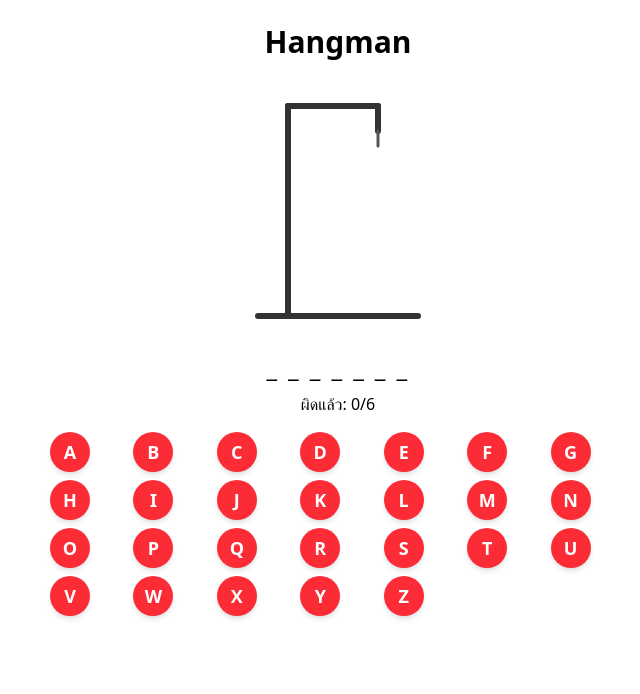
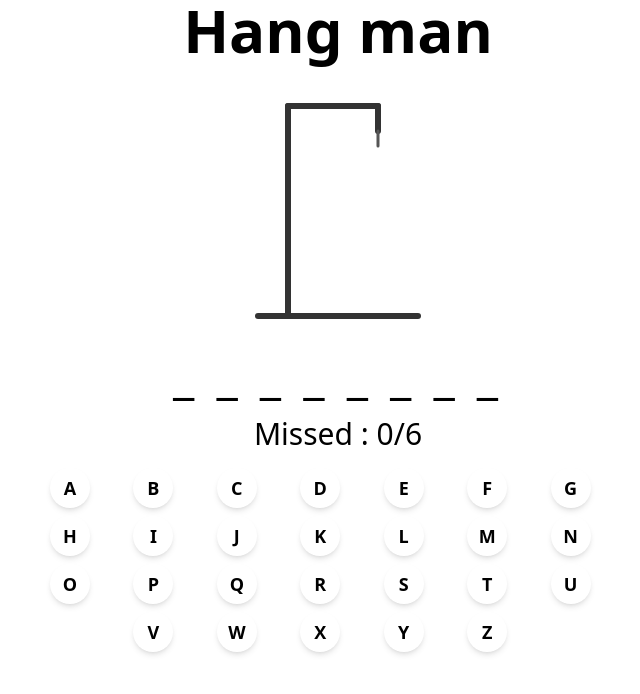
Before and after one commit to ApiwitchThongyoy/mini_project, a React (Vite) app: page /Hangman in a window 1280 px wide. Shown: the top 694 px of the page, without its empty margins (302-942 px from the left). Built offline with nearby package versions, Linux system fonts and the light colour scheme.

Commit message:
ตกแต่งหน้าHANGMANและกำลังทำหน้าหลัก

```diff
--- a/src/components/Hangman/Hangman.jsx
+++ b/src/components/Hangman/Hangman.jsx
@@ -2,7 +2,7 @@ import React, { useState } from "react";
 import HangmanGame from "./HangmanGame";
 import HangmanDrawing from "./HangmanDrawing";
 
-const words = ["python", "hangman", "object", "class", "inheritance"];
+const words = ["apple", "pieapple", "banana", "watermelon", "melon"];
 
 
 function HangmanGameSnapshot(gameObj) {
@@ -12,77 +12,85 @@ function HangmanGameSnapshot(gameObj) {
 export default function Hangman() {
   const [game, setGame] = useState(new HangmanGame(words));
 
+  // ฟังก์ชันเมื่อกดปุ่มตัวอักษร
   function handleGuess(letter) {
     game.guess(letter);
     setGame(HangmanGameSnapshot(game));
   }
 
+  // ฟังก์ชันรีเซ็ตเกม
   function resetGame() {
     game.resetGame();
     setGame(HangmanGameSnapshot(game));
   }
 
   return (
-    <div className="text-center font-sans mt-6">
-      <h1 className="text-3xl font-bold mb-4">Hangman</h1>
+    <div className="text-center font-sans">
+      {/* หัวข้อเกม */}
+      <h1 className="text-6xl font-bold mb-4">Hang man</h1>
 
-      {/* รูป */}
+      {/* รูปแขวน */}
       <HangmanDrawing wrong={game.wrong} />
 
-      {/* แสดงคำ */}
-      <p className="text-2xl tracking-widest mt-4">{game.displayWord()}</p>
+      {/* คำที่ต้องทาย */}
+      <p className="text-5xl tracking-widest mt-4">{game.displayWord()}</p>
 
-      {/* จำนวนครั้งเดาผิด */}
-      <p className="mt-2">
-        ผิดแล้ว: {game.wrong}/{game.maxAttempts}
+      {/* จำนวนครั้งผิด */}
+      <p className="mt-4 text-3xl">
+        Missed : {game.wrong}/{game.maxAttempts}
       </p>
 
       {/* ปุ่มตัวอักษร */}
       {!game.isGameOver() && (
-        <div className="max-w-xl mx-auto mt-4 grid grid-cols-7 gap-2 justify-center">
-          {"ABCDEFGHIJKLMNOPQRSTUVWXYZ".split("").map((letter) => (
+        <div className="max-w-xl mx-auto mt-4 grid grid-cols-7 gap-2">
+          {"ABCDEFGHIJKLMNOPQRSTUVWXYZ".split("").map((letter) => {
+            const isLastRow = letter === "V";
+            return (
               <button
                 key={letter}
                 onClick={() => handleGuess(letter)}
                 disabled={game.guessed.has(letter)}
-              className={`w-10 h-10 flex items-center justify-center rounded-full font-bold text-white text-lg
-                ${game.guessed.has(letter)
-                  ? "bg-gray-400 cursor-not-allowed"
-                  : "bg-red-500 hover:bg-black-600 shadow-md hover:shadow-lg transition duration-200"
+                className={`w-10 h-10 flex items-center justify-center rounded-full font-bold text-black text-lg cursor-pointer
+                  ${isLastRow ? "col-start-2" : ""}
+                  ${
+                    game.guessed.has(letter)
+                      ? "bg-gray-300 cursor-not-allowed"
+                      : "hover:bg-black-600 shadow-md hover:shadow-lg transition duration-200"
                   }`}
               >
                 {letter}
               </button>
-          ))}
+            );
+          })}
         </div>
       )}
 
       {/* ข้อความชนะ */}
       {game.isWon() && (
-        <div className="mt-4">
+        <div className="mt-10 text-3xl">
           <h2 className="text-green-600 text-2xl mb-2">
-            ✅ คุณชนะ! คำคือ {game.word}
+             YOU WIN!! THE ANSWER IS : {game.word}
           </h2>
           <button
             onClick={resetGame}
-            className="px-4 py-2 bg-green-500 text-white rounded hover:bg-green-600 transition duration-200"
+            className="px-4 py-2 bg-green-500 text-white rounded hover:bg-green-600 transition duration-200 cursor-pointer"
           >
-            เล่นใหม่
+            PLAY AGAIN
           </button>
         </div>
       )}
 
       {/* ข้อความแพ้ */}
       {game.isLost() && (
-        <div className="mt-4">
-          <h2 className="text-red-600 text-2xl mb-2">
-            ❌ คุณแพ้! คำคือ {game.word}
+        <div className="mt-10 text-3xl">
+          <h2 className="text-red-600 text-2xl mb-2 ">
+             YOU LOSE!! THE ANSWER IS : {game.word}
           </h2>
           <button
             onClick={resetGame}
-            className="px-4 py-2 bg-red-500 text-white rounded hover:bg-red-600 transition duration-200"
+            className="px-4 py-2 bg-red-500 text-white rounded hover:bg-red-600 transition duration-200 cursor-pointer"
           >
-            เล่นใหม่
+            PLAY AGAIN
           </button>
         </div>
       )}
--- a/src/components/Main-page/Mainpage.jsx
+++ b/src/components/Main-page/Mainpage.jsx
@@ -1,7 +1,10 @@
 function Mainpage (){
     return(
         <>
-    <h1>ควยไร</h1>
+        <h1>HANG MAN</h1>
+    <button onClick={1}>
+
+    </button>
     </>
     )
 }
```
Lines whose indentation alone changed are shown as unchanged.
